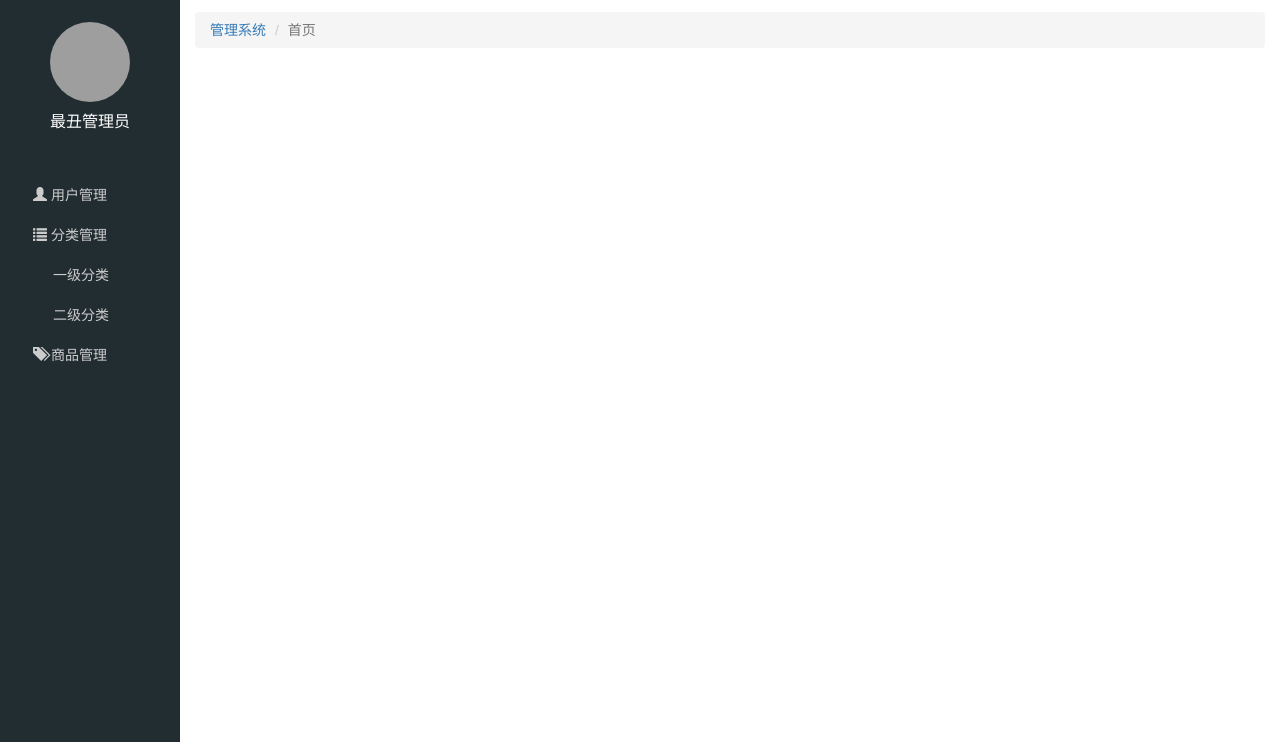
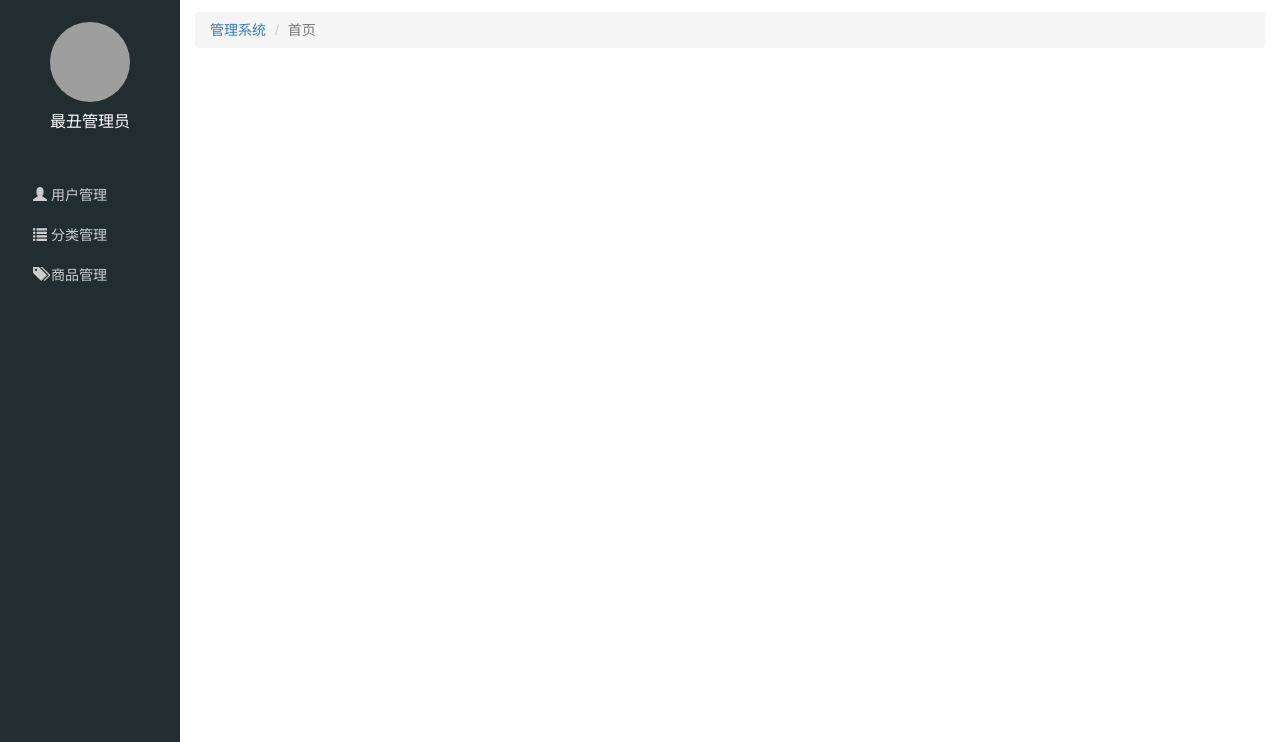
Before and after one commit to sunshineypp/letao, a website: page public/back/index.html in a window 1280 px wide. Shown: the part 58-800 px from the top of the page. Drawn offline with Linux system fonts and the light colour scheme; grey boxes are pictures that could not be loaded.

Commit message:
分类隐藏

```diff
--- a/public/back/index.html
+++ b/public/back/index.html
@@ -29,7 +29,7 @@
             <span class="glyphicon glyphicon-list"></span>
             分类管理
           </a>
-          <div class="child">
+          <div class="child" style="display: none">
             <a href="#">一级分类</a>
             <a href="#">二级分类</a>
           </div>
```
